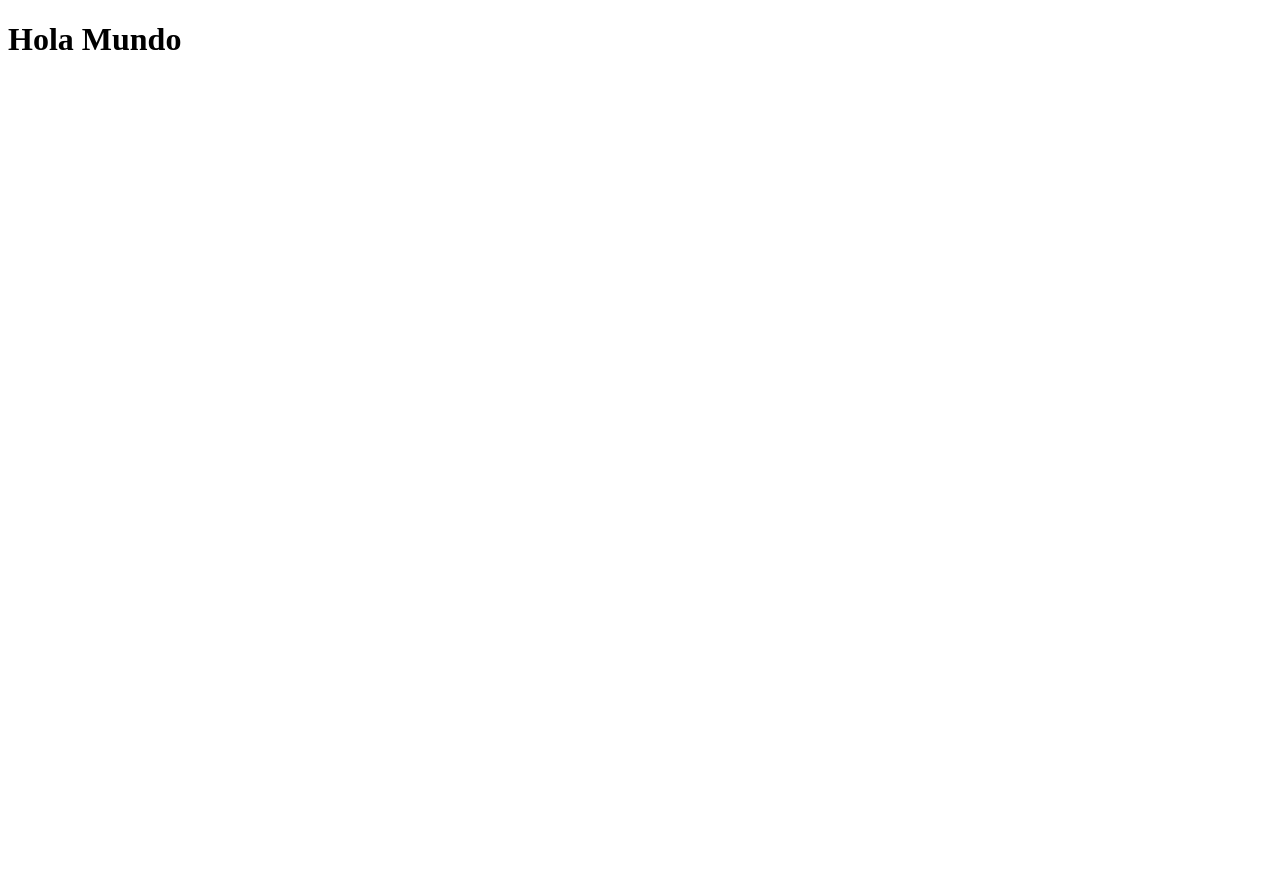
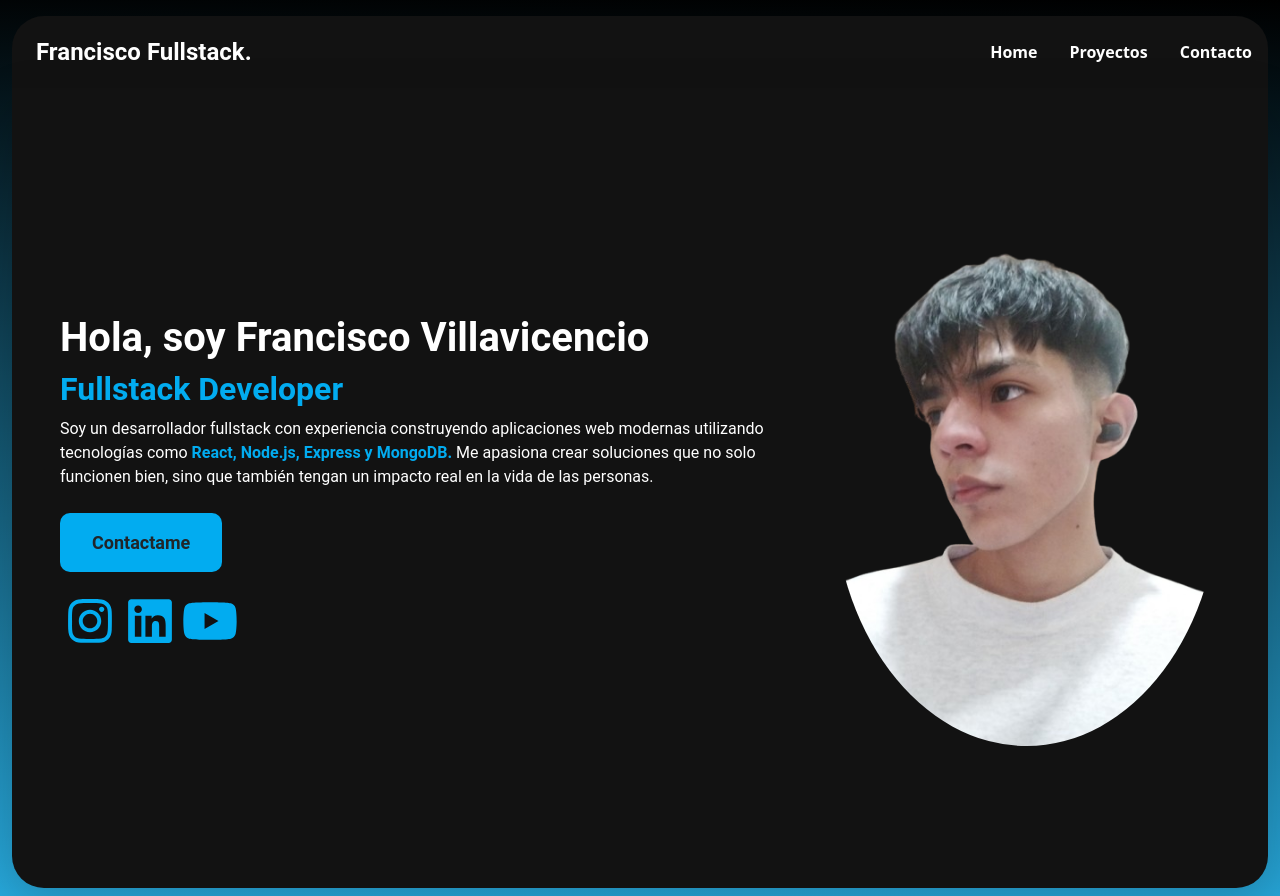
Before and after one commit to FranciscoV08/fran--portafolio__booststrap, a plain HTML site: page index.html in a window 1280 px wide. Before the commit the page ends 800 px from the top, so only its background shows below. Drawn offline with nearby package versions, Linux system fonts and the light colour scheme.

Commit message:
SegundoCommit

```diff
--- a/index.html
+++ b/index.html
@@ -1,11 +1,72 @@
 <!DOCTYPE html>
 <html lang="en">
+
 <head>
     <meta charset="UTF-8">
     <meta name="viewport" content="width=device-width, initial-scale=1.0">
     <title>Francisco - Fullstack</title>
+    <link href="https://cdn.jsdelivr.net/npm/bootstrap@5.3.6/dist/css/bootstrap.min.css" rel="stylesheet"
+        integrity="sha384-4Q6Gf2aSP4eDXB8Miphtr37CMZZQ5oXLH2yaXMJ2w8e2ZtHTl7GptT4jmndRuHDT" crossorigin="anonymous">
+    <link rel="stylesheet" href="src/style/styles.css">
 </head>
-<body>
-    <h1>Hola Mundo</h1>
+
+<body class="container-fluid  bacgorund--principal">
+    <header class="d-flex flex-wrap justify-content-center py-3 mt-3 bacgorund--card rounded-top-5">
+        <a href="/index.html" class=" d-flex align-items-center mb-2 mb-md-0 me-md-auto link-body-emphasis text-decoration-none">
+            <span class="mx-4 fs-4 roboto-600">Francisco Fullstack.</span>
+        </a>
+        <ul class="nav nav-pills">
+            <li class=" nav-item"><a href="./index.html" class="nav-link">Home</a></li>
+            <li class="nav-item"><a href="./proyectos.html" class="nav-link">Proyectos</a></li>
+            <li class="nav-item"><a href="#" class="nav-link">Contacto</a></li>
+        </ul>
+    </header>
+    <main class="d-flex flex-column flex-md-row-reverse align-items-center justify-content-center  gap-4 full-vh bacgorund--card  px-5 mb-2 rounded-bottom-5 shadow-lg">
+
+        <div class="col-md-4 ">
+            <img class=" rounded-circle img-fluid my-auto" src="./src/img/IMG_20230907_234016575_PORTRAIT-removebg-preview.png"
+                alt="">
+        </div>
+        <div class="d-flex my-3 flex-column align-items-center align-items-md-start  gap-2">
+            <div class="">
+                <h1 class="fw-bold fs-1 roboto-600">Hola, soy Francisco Villavicencio</h1>
+                <h2 class="fw-bold roboto-600">Fullstack Developer</h2>
+                <p class="roboto-400">Soy un desarrollador fullstack con experiencia construyendo aplicaciones web
+                    modernas
+                    utilizando
+                    tecnologías como <span class="roboto-600 color--principal"> React, Node.js, Express y
+                        MongoDB.</span> Me apasiona crear soluciones que no solo funcionen
+                    bien, sino que también tengan un impacto real en la vida de las personas.</p>
+            </div>
+            <div class="bton">
+                <a class="text-decoration-none text-dark roboto-600 " href="">Contactame</a>
+            </div>
+
+            <section class="d-flex my-3">
+                <div>
+                    <a href="https://www.instagram.com/frann.villavicencio/">
+                        <img width="60" height="50" src="./src/img/instagram-brands.svg" alt="img-instagram">
+                    </a>
+                </div>
+                <div>
+                    <a href="https://www.linkedin.com/in/franciscovillavicencio/">
+                        <img width="60" height="50" src="./src/img/linkedin-brands.svg" alt="img-linkedin">
+                    </a>
+                </div>
+                <div>
+                    <a href="https://www.youtube.com/@FranCode09">
+                        <img width="60" height="50" src="./src/img/youtube-brands.svg" alt="img-youtube">
+                    </a>
+                </div>
+            </section>
+        </div>
+
+    </main>
+    <!-- <footer class="bacgorund--card">
+    </footer> -->
+    <script src="https://cdn.jsdelivr.net/npm/bootstrap@5.3.6/dist/js/bootstrap.bundle.min.js"
+        integrity="sha384-j1CDi7MgGQ12Z7Qab0qlWQ/Qqz24Gc6BM0thvEMVjHnfYGF0rmFCozFSxQBxwHKO"
+        crossorigin="anonymous"></script>
 </body>
+
 </html>
--- /dev/null
+++ b/src/scss/home.scss
@@ -0,0 +1,83 @@
+**{
+    margin: 0;
+    padding: 0;
+    box-sizing: border-box;
+}
+.color--principal{
+    color: #02ACF0;
+}
+.bacgorund--principal{
+    background: #27a8db;
+    background: linear-gradient(1deg, rgba(39, 168, 219, 1) 0%, rgba(0, 0, 0, 1) 100%);
+
+}
+.bacgorund--card{
+    background-color: #121212;
+}
+
+@media (min-width: 768px) {
+    .full-vh{
+        height: 100vh;
+    }
+}
+
+.roboto-600 {
+  font-family: "Roboto", sans-serif;
+  font-optical-sizing: auto;
+  font-weight: 600;
+  font-style: normal;
+  font-variation-settings:
+    "wdth" 100;
+}
+.roboto-400 {
+  font-family: "Roboto", sans-serif;
+  font-optical-sizing: auto;
+  font-weight: 400;
+  font-style: normal;
+  font-variation-settings:
+    "wdth" 100;
+}
+body {
+    background-color: #121212;
+    height: 100%;
+}
+
+header {
+    span {
+        color: white;
+        font-weight: bold;
+    }
+
+    .nav-link {
+        color: white;
+        font-weight: bolder;
+    }
+
+    .nav-link:hover {
+        color: #02ACF0;
+    }
+}
+
+main {
+    color: white;
+    h2{
+        color: #02ACF0;
+    }
+    .bton{
+        background-color: #02ACF0;
+        padding: 1rem 2rem;
+        border-radius: 10px;
+        font-weight: bold;
+        font-size: large;
+        display: inline;
+    }
+
+
+}
+footer{
+    section div img{
+        // background-color: red;
+        color: blue;
+        fill: blue;
+    }
+}
```
Also changed, not shown: proyectos.html (added, +38 -0 lines), src/img/IMG_20230907_234016575_PORTRAIT-removebg-preview.png (added), src/img/facebook-brands.svg (added), src/img/instagram-brands.svg (added), src/img/linkedin-brands.svg (added), src/img/youtube-brands.svg (added), src/style/styles.css (added), 1 other file.
